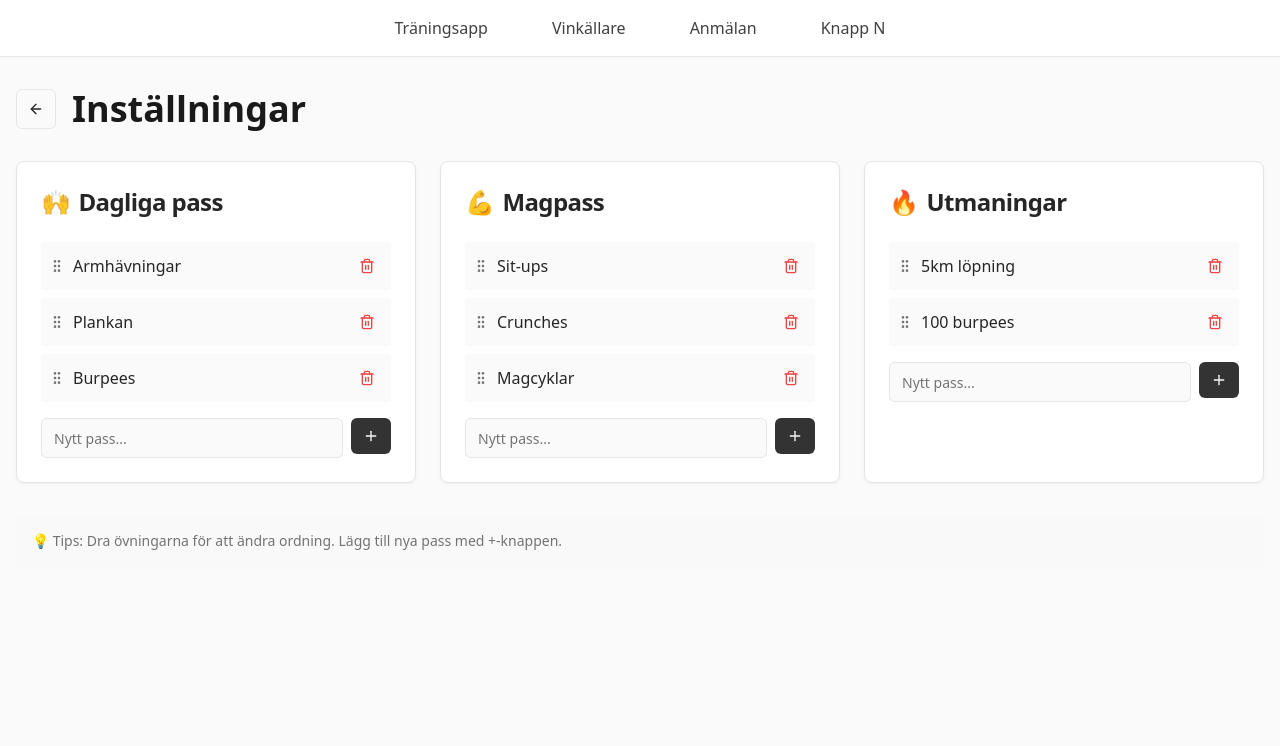
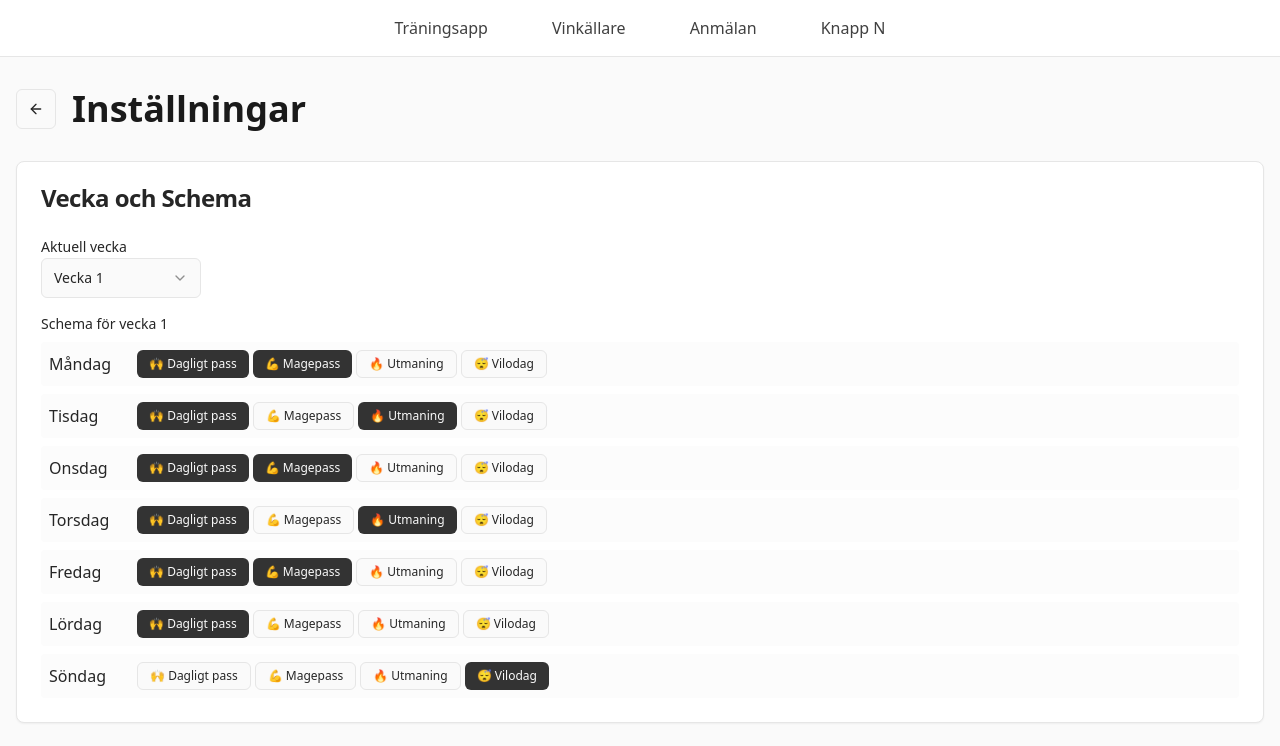
Before and after one commit to DroonT67/rasper-hem-nav, a React (Vite) app: page /trainingsapp/settings in a window 1280 px wide. Shown: the top 746 px of the page. Built offline with nearby package versions, Linux system fonts and the light colour scheme.

Commit message:
Update training app functionality
Implement settings page features including exercise content input with sets/reps, week selection, and day assignment. Rename "Träningsschema" to "Träning" and update weekly view to use dropdowns for days.

```diff
--- a/src/pages/TrainingsApp.tsx
+++ b/src/pages/TrainingsApp.tsx
@@ -1,6 +1,7 @@
 import { useState } from "react";
 import { Button } from "@/components/ui/button";
-import { Settings } from "lucide-react";
+import { Collapsible, CollapsibleContent, CollapsibleTrigger } from "@/components/ui/collapsible";
+import { Settings, ChevronDown, ChevronRight } from "lucide-react";
 import { Link } from "react-router-dom";
 import Navigation from "@/components/Navigation";
 
@@ -17,6 +18,7 @@ interface WeekProgress {
 
 const TrainingsApp = () => {
   const [weekProgress, setWeekProgress] = useState<{ [week: number]: WeekProgress }>({});
+  const [openWeeks, setOpenWeeks] = useState<{ [week: number]: boolean }>({ 1: true });
 
   const days = ["måndag", "tisdag", "onsdag", "torsdag", "fredag", "lördag", "söndag"];
   const weeks = Array.from({ length: 10 }, (_, i) => i + 1);
@@ -32,7 +34,7 @@ const TrainingsApp = () => {
         dayTypes.splice(0, 1, "rest");
       }
 
-      // Magpass 3 gånger/vecka (måndag, onsdag, fredag)
+      // Magepass 3 gånger/vecka (måndag, onsdag, fredag)
       if (index === 0 || index === 2 || index === 4) {
         dayTypes.push("mag");
       }
@@ -75,13 +77,20 @@ const TrainingsApp = () => {
     return weekProgress[week]?.[day] || { daily: false, mag: false, challenge: false, rest: false };
   };
 
+  const toggleWeek = (week: number) => {
+    setOpenWeeks(prev => ({
+      ...prev,
+      [week]: !prev[week]
+    }));
+  };
+
   return (
     <div className="min-h-screen bg-background">
       <Navigation />
 
       <div className="container mx-auto px-4 py-8">
         <div className="flex justify-between items-center mb-8">
-          <h1 className="text-4xl font-bold text-brand-primary">Träningsschema</h1>
+          <h1 className="text-4xl font-bold text-brand-primary">Träning</h1>
           <Link to="/trainingsapp/settings">
             <Button variant="outline" size="icon">
               <Settings className="h-4 w-4" />
@@ -89,14 +98,25 @@ const TrainingsApp = () => {
           </Link>
         </div>
 
-        <div className="overflow-x-auto pb-4">
-          <div className="flex space-x-8 min-w-max">
-            {weeks.map(week => {
-              const structure = getWeekStructure(week);
-              return (
-                <div key={week} className="bg-card p-6 rounded-lg border min-w-[300px]">
-                  <h2 className="text-xl font-semibold mb-4 text-center">Vecka {week}</h2>
-                  <div className="space-y-3">
+        <div className="space-y-4">
+          {weeks.map(week => {
+            const structure = getWeekStructure(week);
+            const isOpen = openWeeks[week];
+
+            return (
+              <Collapsible key={week} open={isOpen} onOpenChange={() => toggleWeek(week)}>
+                <CollapsibleTrigger asChild>
+                  <Button
+                    variant="outline"
+                    className="w-full justify-between p-4 h-auto"
+                  >
+                    <span className="text-lg font-semibold">Vecka {week}</span>
+                    {isOpen ? <ChevronDown className="h-4 w-4" /> : <ChevronRight className="h-4 w-4" />}
+                  </Button>
+                </CollapsibleTrigger>
+
+                <CollapsibleContent className="mt-2">
+                  <div className="bg-card p-4 rounded-lg border space-y-3">
                     {days.map(day => {
                       const dayTypes = structure[day];
                       const progress = getDayProgress(week, day);
@@ -108,7 +128,7 @@ const TrainingsApp = () => {
                             <div className="text-sm text-muted-foreground">
                               {dayTypes.includes("rest") ? "Vilodag" :
                                dayTypes.filter(t => t !== "daily").map(t =>
-                                 t === "mag" ? "Mag" : t === "challenge" ? "Utmaning" : ""
+                                 t === "mag" ? "Mage" : t === "challenge" ? "Utmaning" : ""
                                ).filter(Boolean).join(", ")}
                             </div>
                           </div>
@@ -137,7 +157,7 @@ const TrainingsApp = () => {
                                     onClick={() => markCompleted(week, day, "mag")}
                                     className="text-xs px-2 py-1"
                                   >
-                                    Mag ✓
+                                    Mage ✓
                                   </Button>
                                 )}
                                 {dayTypes.includes("challenge") && !progress.challenge && (
@@ -157,10 +177,10 @@ const TrainingsApp = () => {
                       );
                     })}
                   </div>
-                </div>
-              );
-            })}
-          </div>
+                </CollapsibleContent>
+              </Collapsible>
+            );
+          })}
         </div>
       </div>
     </div>
--- a/src/pages/TrainingsSettings.tsx
+++ b/src/pages/TrainingsSettings.tsx
@@ -1,7 +1,9 @@
 import { useState } from "react";
 import { Button } from "@/components/ui/button";
 import { Input } from "@/components/ui/input";
+import { Textarea } from "@/components/ui/textarea";
 import { Card, CardHeader, CardTitle, CardContent } from "@/components/ui/card";
+import { Select, SelectContent, SelectItem, SelectTrigger, SelectValue } from "@/components/ui/select";
 import { ArrowLeft, Plus, Trash2, GripVertical } from "lucide-react";
 import { Link } from "react-router-dom";
 import Navigation from "@/components/Navigation";
@@ -9,35 +11,65 @@ import Navigation from "@/components/Navigation";
 interface Exercise {
   id: string;
   name: string;
+  content: string;
+  rounds: number;
   icon?: string;
 }
 
+interface WeekSchedule {
+  [day: string]: string[]; // array of exercise types for each day
+}
+
 const TrainingsSettings = () => {
+  const [currentWeek, setCurrentWeek] = useState<number>(1);
+
   const [dailyExercises, setDailyExercises] = useState<Exercise[]>([
-    { id: "1", name: "Armhävningar", icon: "🙌" },
-    { id: "2", name: "Plankan", icon: "🙌" },
-    { id: "3", name: "Burpees", icon: "🙌" },
+    { id: "1", name: "Armhävningar", content: "Armhävningar 3 × 10", rounds: 1, icon: "🙌" },
+    { id: "2", name: "Plankan", content: "Plankan 30 sekunder", rounds: 1, icon: "🙌" },
+    { id: "3", name: "Burpees", content: "Burpees 3 × 5", rounds: 1, icon: "🙌" },
   ]);
 
   const [magExercises, setMagExercises] = useState<Exercise[]>([
-    { id: "1", name: "Sit-ups", icon: "💪" },
-    { id: "2", name: "Crunches", icon: "💪" },
-    { id: "3", name: "Magcyklar", icon: "💪" },
+    { id: "1", name: "Sit-ups", content: "Sit-ups 3 × 15", rounds: 2, icon: "💪" },
+    { id: "2", name: "Crunches", content: "Crunches 3 × 12", rounds: 2, icon: "💪" },
+    { id: "3", name: "Magcyklar", content: "Magcyklar 3 × 10", rounds: 2, icon: "💪" },
   ]);
 
   const [challengeExercises, setChallengeExercises] = useState<Exercise[]>([
-    { id: "1", name: "5km löpning", icon: "🔥" },
-    { id: "2", name: "100 burpees", icon: "🔥" },
+    { id: "1", name: "5km löpning", content: "5km löpning i egen takt", rounds: 1, icon: "🔥" },
+    { id: "2", name: "100 burpees", content: "100 burpees totalt", rounds: 1, icon: "🔥" },
   ]);
 
+  const [weekSchedule, setWeekSchedule] = useState<WeekSchedule>({
+    måndag: ["daily", "mag"],
+    tisdag: ["daily", "challenge"],
+    onsdag: ["daily", "mag"],
+    torsdag: ["daily", "challenge"],
+    fredag: ["daily", "mag"],
+    lördag: ["daily"],
+    söndag: ["rest"]
+  });
+
   const [newExerciseName, setNewExerciseName] = useState("");
+  const [newExerciseContent, setNewExerciseContent] = useState("");
+  const [newExerciseRounds, setNewExerciseRounds] = useState(1);
+
+  const days = ["måndag", "tisdag", "onsdag", "torsdag", "fredag", "lördag", "söndag"];
+  const exerciseTypes = [
+    { value: "daily", label: "Dagligt pass", icon: "🙌" },
+    { value: "mag", label: "Magepass", icon: "💪" },
+    { value: "challenge", label: "Utmaning", icon: "🔥" },
+    { value: "rest", label: "Vilodag", icon: "😴" }
+  ];
 
   const addExercise = (type: "daily" | "mag" | "challenge") => {
-    if (!newExerciseName.trim()) return;
+    if (!newExerciseName.trim() || !newExerciseContent.trim()) return;
 
     const newExercise: Exercise = {
       id: Date.now().toString(),
       name: newExerciseName.trim(),
+      content: newExerciseContent.trim(),
+      rounds: newExerciseRounds,
       icon: type === "daily" ? "🙌" : type === "mag" ? "💪" : "🔥"
     };
 
@@ -50,6 +82,8 @@ const TrainingsSettings = () => {
     }
 
     setNewExerciseName("");
+    setNewExerciseContent("");
+    setNewExerciseRounds(1);
   };
 
   const removeExercise = (type: "daily" | "mag" | "challenge", id: string) => {
@@ -62,18 +96,29 @@ const TrainingsSettings = () => {
     }
   };
 
-  const moveExercise = (type: "daily" | "mag" | "challenge", fromIndex: number, toIndex: number) => {
-    const lists = {
-      daily: [dailyExercises, setDailyExercises],
-      mag: [magExercises, setMagExercises],
-      challenge: [challengeExercises, setChallengeExercises]
+  const updateDaySchedule = (day: string, types: string[]) => {
+    setWeekSchedule(prev => ({
+      ...prev,
+      [day]: types
+    }));
   };
 
-    const [exercises, setExercises] = lists[type] as [Exercise[], React.Dispatch<React.SetStateAction<Exercise[]>>];
-    const newExercises = [...exercises];
-    const [movedItem] = newExercises.splice(fromIndex, 1);
-    newExercises.splice(toIndex, 0, movedItem);
-    setExercises(newExercises);
+  const toggleDayType = (day: string, type: string) => {
+    const currentTypes = weekSchedule[day] || [];
+    let newTypes;
+
+    if (type === "rest") {
+      newTypes = currentTypes.includes("rest") ? [] : ["rest"];
+    } else {
+      newTypes = currentTypes.filter(t => t !== "rest");
+      if (currentTypes.includes(type)) {
+        newTypes = newTypes.filter(t => t !== type);
+      } else {
+        newTypes = [...newTypes, type];
+      }
+    }
+
+    updateDaySchedule(day, newTypes);
   };
 
   const ExerciseList = ({
@@ -95,11 +140,16 @@ const TrainingsSettings = () => {
         </CardTitle>
       </CardHeader>
       <CardContent className="space-y-4">
-        <div className="space-y-2">
+        <div className="space-y-3">
           {exercises.map((exercise, index) => (
-            <div key={exercise.id} className="flex items-center gap-2 p-2 bg-muted/50 rounded">
-              <GripVertical className="h-4 w-4 text-muted-foreground cursor-move" />
-              <span className="flex-1">{exercise.name}</span>
+            <div key={exercise.id} className="p-3 bg-muted/50 rounded border">
+              <div className="flex items-start gap-2 mb-2">
+                <GripVertical className="h-4 w-4 text-muted-foreground cursor-move mt-1" />
+                <div className="flex-1">
+                  <div className="font-medium">{exercise.name}</div>
+                  <div className="text-sm text-muted-foreground mt-1">{exercise.content}</div>
+                  <div className="text-xs text-muted-foreground mt-1">Varv: {exercise.rounds}</div>
+                </div>
                 <Button
                   size="sm"
                   variant="ghost"
@@ -109,19 +159,36 @@ const TrainingsSettings = () => {
                   <Trash2 className="h-4 w-4" />
                 </Button>
               </div>
+            </div>
           ))}
         </div>
 
+        <div className="space-y-2 border-t pt-4">
+          <Input
+            placeholder="Passnamn..."
+            value={newExerciseName}
+            onChange={(e) => setNewExerciseName(e.target.value)}
+          />
+          <Textarea
+            placeholder="Innehåll (t.ex. Armhävningar 3 × 10)..."
+            value={newExerciseContent}
+            onChange={(e) => setNewExerciseContent(e.target.value)}
+            rows={2}
+          />
           <div className="flex gap-2">
             <Input
-            placeholder="Nytt pass..."
-            value={newExerciseName}
-            onChange={(e) => setNewExerciseName(e.target.value)}
-            onKeyDown={(e) => e.key === "Enter" && addExercise(type)}
+              type="number"
+              placeholder="Varv"
+              value={newExerciseRounds}
+              onChange={(e) => setNewExerciseRounds(Number(e.target.value))}
+              min={1}
+              className="w-20"
             />
-          <Button onClick={() => addExercise(type)} size="sm">
-            <Plus className="h-4 w-4" />
+            <Button onClick={() => addExercise(type)} size="sm" className="flex-1">
+              <Plus className="h-4 w-4 mr-1" />
+              Lägg till
             </Button>
+          </div>
         </div>
       </CardContent>
     </Card>
@@ -141,6 +208,59 @@ const TrainingsSettings = () => {
           <h1 className="text-4xl font-bold text-brand-primary">Inställningar</h1>
         </div>
 
+        {/* Veckoväljare */}
+        <Card className="mb-6">
+          <CardHeader>
+            <CardTitle>Vecka och Schema</CardTitle>
+          </CardHeader>
+          <CardContent>
+            <div className="space-y-4">
+              <div>
+                <label className="text-sm font-medium">Aktuell vecka</label>
+                <Select value={currentWeek.toString()} onValueChange={(value) => setCurrentWeek(Number(value))}>
+                  <SelectTrigger className="w-40">
+                    <SelectValue />
+                  </SelectTrigger>
+                  <SelectContent>
+                    {Array.from({ length: 10 }, (_, i) => i + 1).map(week => (
+                      <SelectItem key={week} value={week.toString()}>
+                        Vecka {week}
+                      </SelectItem>
+                    ))}
+                  </SelectContent>
+                </Select>
+              </div>
+
+              <div>
+                <label className="text-sm font-medium mb-2 block">Schema för vecka {currentWeek}</label>
+                <div className="grid gap-2">
+                  {days.map(day => (
+                    <div key={day} className="flex items-center gap-2 p-2 bg-muted/30 rounded">
+                      <span className="w-20 capitalize font-medium">{day}</span>
+                      <div className="flex flex-wrap gap-1">
+                        {exerciseTypes.map(({ value, label, icon }) => {
+                          const isSelected = weekSchedule[day]?.includes(value);
+                          return (
+                            <Button
+                              key={value}
+                              size="sm"
+                              variant={isSelected ? "default" : "outline"}
+                              onClick={() => toggleDayType(day, value)}
+                              className="h-7 text-xs"
+                            >
+                              {icon} {label}
+                            </Button>
+                          );
+                        })}
+                      </div>
+                    </div>
+                  ))}
+                </div>
+              </div>
+            </div>
+          </CardContent>
+        </Card>
+
         <div className="grid gap-6 md:grid-cols-1 lg:grid-cols-3">
           <ExerciseList
             title="Dagliga pass"
@@ -150,7 +270,7 @@ const TrainingsSettings = () => {
           />
 
           <ExerciseList
-            title="Magpass"
+            title="Magepass"
             exercises={magExercises}
             type="mag"
             icon="💪"
@@ -166,7 +286,7 @@ const TrainingsSettings = () => {
 
         <div className="mt-8 p-4 bg-muted/30 rounded-lg">
           <p className="text-sm text-muted-foreground">
-            💡 Tips: Dra övningarna för att ändra ordning. Lägg till nya pass med +-knappen.
+            💡 Tips: Dra övningarna för att ändra ordning. Specificera antal varv för varje pass.
           </p>
         </div>
       </div>
```
Lines whose indentation alone changed are shown as unchanged.
